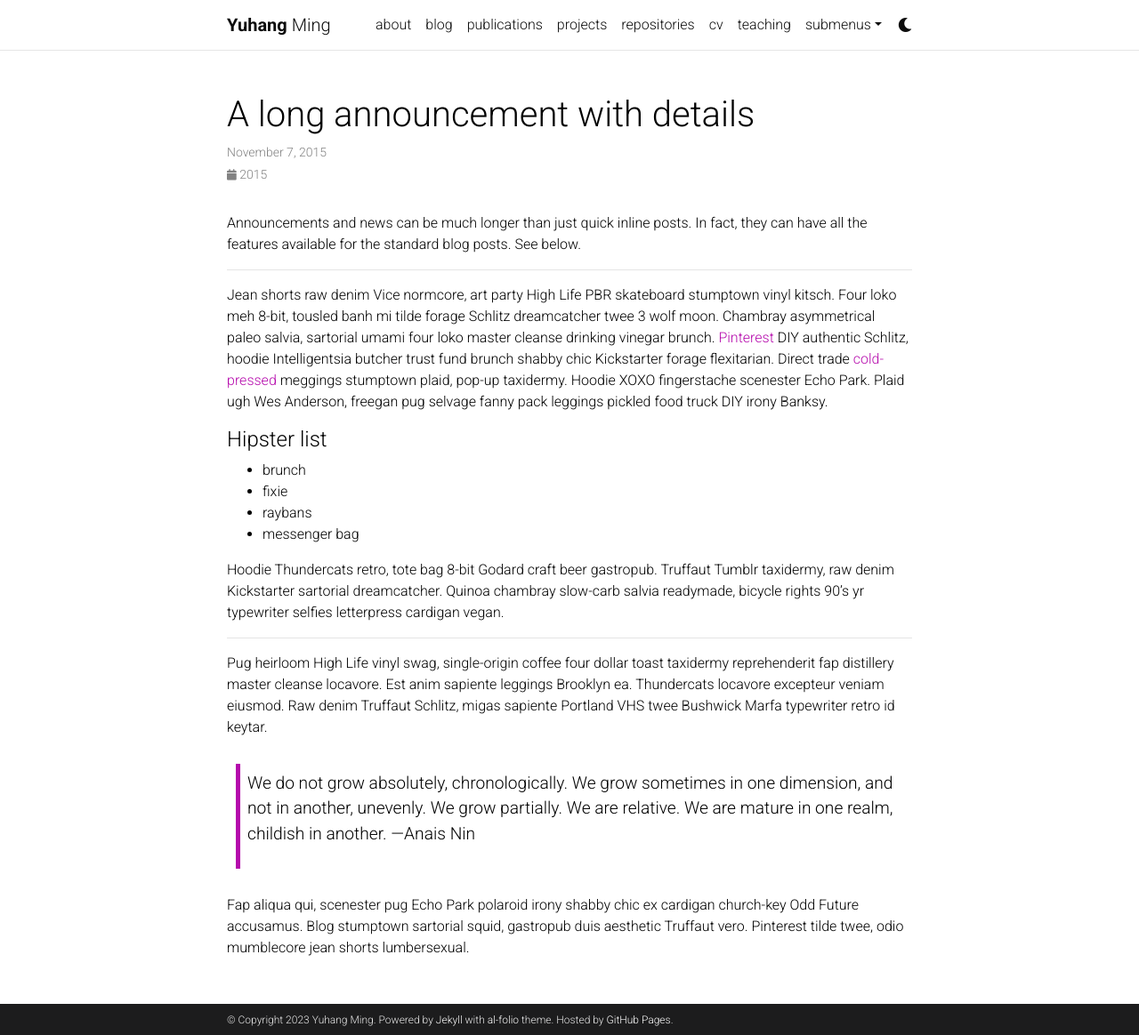
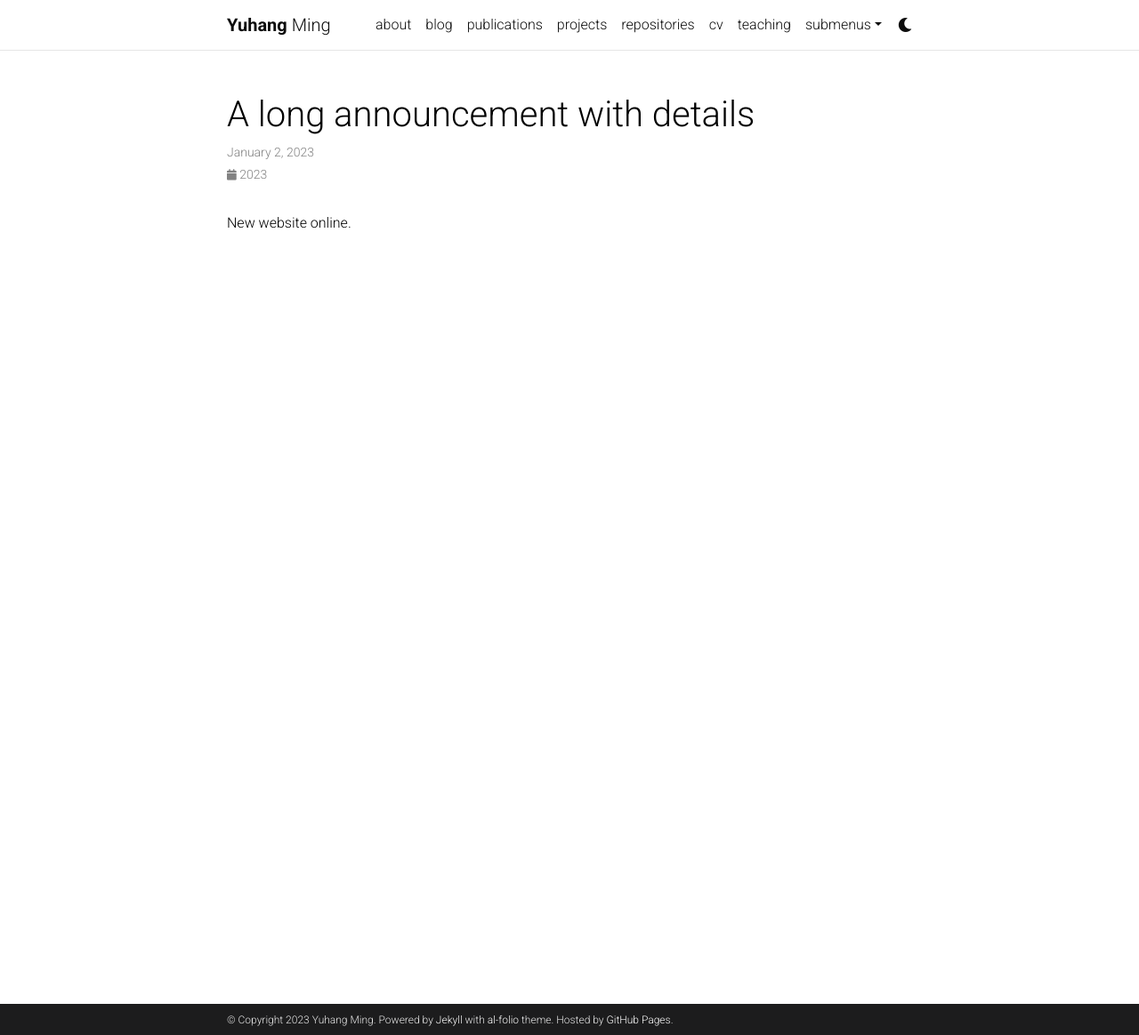
Before and after one commit to YuhangMing/yuhangming.github.io, a Jekyll site: the page built from _news/announcement_2.md, in a window 1280 px wide and 1164 px high. Shown: the whole window at 89% size. Built offline with Jekyll 4.4.1, drawn with Linux system fonts in a browser that asks for light colours; comment, search, counter and statistics services are not loaded; a style sheet for code colours, icons or effects is not loaded.

Commit message:
about layout

```diff
--- a/_news/announcement_2.md
+++ b/_news/announcement_2.md
@@ -1,31 +1,8 @@
 ---
 layout: post
 title: A long announcement with details
-date: 2015-11-07 16:11:00-0400
-inline: false
+date: 2023-01-02 14:30:00-0800
+inline: true
 ---
 
-Announcements and news can be much longer than just quick inline posts. In fact, they can have all the features available for the standard blog posts. See below.
-
-***
-
-Jean shorts raw denim Vice normcore, art party High Life PBR skateboard stumptown vinyl kitsch. Four loko meh 8-bit, tousled banh mi tilde forage Schlitz dreamcatcher twee 3 wolf moon. Chambray asymmetrical paleo salvia, sartorial umami four loko master cleanse drinking vinegar brunch. <a href="https://www.pinterest.com">Pinterest</a> DIY authentic Schlitz, hoodie Intelligentsia butcher trust fund brunch shabby chic Kickstarter forage flexitarian. Direct trade <a href="https://en.wikipedia.org/wiki/Cold-pressed_juice">cold-pressed</a> meggings stumptown plaid, pop-up taxidermy. Hoodie XOXO fingerstache scenester Echo Park. Plaid ugh Wes Anderson, freegan pug selvage fanny pack leggings pickled food truck DIY irony Banksy.
-
-#### Hipster list
-<ul>
-    <li>brunch</li>
-    <li>fixie</li>
-    <li>raybans</li>
-    <li>messenger bag</li>
-</ul>
-
-Hoodie Thundercats retro, tote bag 8-bit Godard craft beer gastropub. Truffaut Tumblr taxidermy, raw denim Kickstarter sartorial dreamcatcher. Quinoa chambray slow-carb salvia readymade, bicycle rights 90's yr typewriter selfies letterpress cardigan vegan.
-
-***
-
-Pug heirloom High Life vinyl swag, single-origin coffee four dollar toast taxidermy reprehenderit fap distillery master cleanse locavore. Est anim sapiente leggings Brooklyn ea. Thundercats locavore excepteur veniam eiusmod. Raw denim Truffaut Schlitz, migas sapiente Portland VHS twee Bushwick Marfa typewriter retro id keytar.
-
-> We do not grow absolutely, chronologically. We grow sometimes in one dimension, and not in another, unevenly. We grow partially. We are relative. We are mature in one realm, childish in another.
-> —Anais Nin
-
-Fap aliqua qui, scenester pug Echo Park polaroid irony shabby chic ex cardigan church-key Odd Future accusamus. Blog stumptown sartorial squid, gastropub duis aesthetic Truffaut vero. Pinterest tilde twee, odio mumblecore jean shorts lumbersexual.
+New website online.
```
Also changed, not shown: _layouts/about.html (+10 -9 lines), _news/announcement_1.md (+2 -2 lines), _news/announcement_3.md (deleted, +0 -7 lines), _pages/about.md (+1 -1 lines), _pages/dropdown.md (+7 -4 lines), _pages/publications.md (+1 -1 lines), assets/img/svgs/envelope.svg (deleted), assets/img/svgs/google-scholar-square.svg (deleted), assets/img/svgs/linkedin.svg (deleted), assets/img/svgs/semantic-scholar-square.svg (deleted), assets/img/svgs/square-github.svg (deleted).
